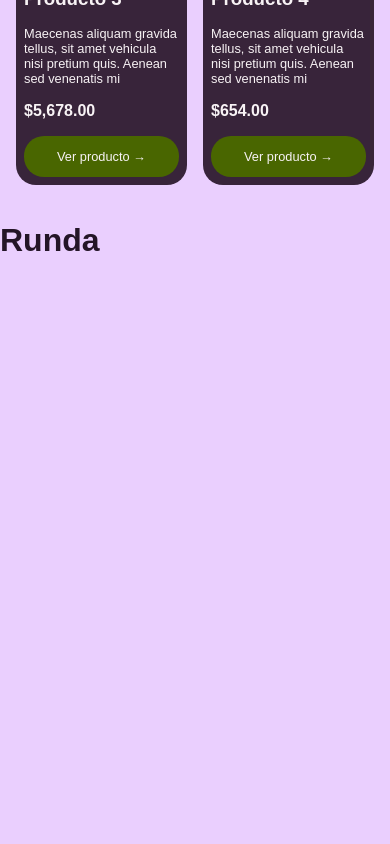
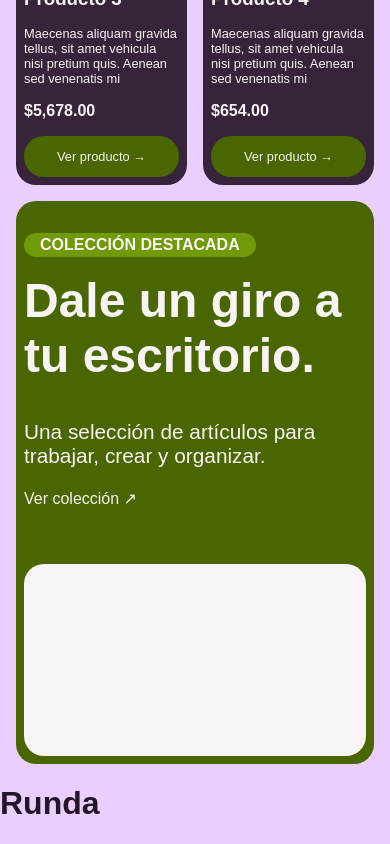
Before and after one commit to jerogdev-jz/runda, a React (Vite) app: page / in a window 390 px wide. Shown: the part 2136-2980 px from the top of the page. Before the commit the page ends 2416 px from the top, so only its background shows below. Built offline with nearby package versions, Linux system fonts and the light colour scheme.

Commit message:
feat: seccion de categoria destacada
- Estructura de sección "Categoria Destacada"
- responsividad para tablet y movil

```diff
--- a/src/App.jsx
+++ b/src/App.jsx
@@ -2,6 +2,7 @@ import Header from './components/layout/Header/Header';
 import Hero from './components/home/Hero/Hero';
 import Categories from './components/home/Catagories/Categories';
 import FeaturedProducts from './components/home/FeaturedProducts/FeaturedProducts';
+import FeaturedCollection from './components/home/FeaturedCollection/FeaturedCollection';
 
 function App() {
 
@@ -11,6 +12,7 @@ function App() {
       <Hero />
       <Categories />
       <FeaturedProducts />
+      <FeaturedCollection />
       <h1>Runda</h1>
     </>
   )
--- /dev/null
+++ b/src/components/home/FeaturedCollection/FeaturedCollection.jsx
@@ -0,0 +1,25 @@
+import './FeaturedCollection.scss';
+
+function FeaturedCollection() {
+    return (
+        <section className='FeaturedCollection'>
+            <div className='contenedor'>
+                <div className='coleccionDestacada'>
+                    <div className='coleccionDestacada_info'>
+                        <span className='eyebrow_ColDest'>COLECCIÓN DESTACADA</span>
+                        <h2 className='titulo_ColDest'>Dale un giro a tu escritorio.</h2>
+                        <p className='descripcion_ColDest'>Una selección de artículos para trabajar, crear y organizar.</p>
+                        <a href='#' className='enlace_ColDest'><span>Ver colección ↗</span></a>
+                    </div>
+                    <div className='coleccionDestacada_visual'>
+                        <div className='placeholderDestacada'>
+
+                        </div>
+                    </div>
+                </div>
+            </div>
+        </section>
+    )
+}
+
+export default FeaturedCollection;
--- /dev/null
+++ b/src/components/home/FeaturedCollection/FeaturedCollection.scss
@@ -0,0 +1,79 @@
+@use '../../../styles/variables' as v;
+
+.coleccionDestacada {
+    display: grid;
+    grid-template-columns: repeat(2, minmax(100px, 1fr));
+    background-color: v.$c-identidad;
+    border-radius: 20px;
+    padding: 0 1rem;
+
+    &_info {
+        display: flex;
+        flex-direction: column;
+        justify-content: flex-start;
+        color: v.$c-textoClaro;
+        padding: 2rem 0;
+
+        .eyebrow_ColDest {
+            background-color: #719a09;
+            border-radius: 20px;
+            font-weight: 700;
+            width: fit-content;
+            padding:  .2rem 1rem;
+        }
+
+        .titulo_ColDest {
+            font-size: 4rem;
+            margin: 1rem 0;
+        }
+
+        .descripcion_ColDest {
+            font-size: 1.3rem;
+        }
+
+        .enlace_ColDest {
+            margin-top: auto;
+            padding-bottom: 1rem;
+        }
+    }
+
+    &_visual {
+        display: flex;
+        justify-content: center;
+        .placeholderDestacada {
+                background-color: v.$c-textoClaro;
+                width: 90%;
+                aspect-ratio: 16/9;
+                border-radius: 20px;
+                margin: 1rem auto;
+            }
+    }
+
+    @media (max-width: 768px) {
+            grid-template-columns: repeat(1, minmax(100px, 1fr));
+
+            &_visual {
+                .placeholderDestacada {
+                        width: 100%;
+                    }
+            }
+	}
+    @media (max-width: 425px) {
+        padding: 0 .5rem;
+
+        .titulo_ColDest {
+            font-size: 3rem;
+        }
+         &_visual {
+                .placeholderDestacada {
+                        width: 100%;
+                        margin: .5rem auto;
+                    }
+            }
+	}
+    @media (max-width: 375px) {
+         .titulo_ColDest {
+            font-size: 2.5rem;
+        }
+    }
+}
```
